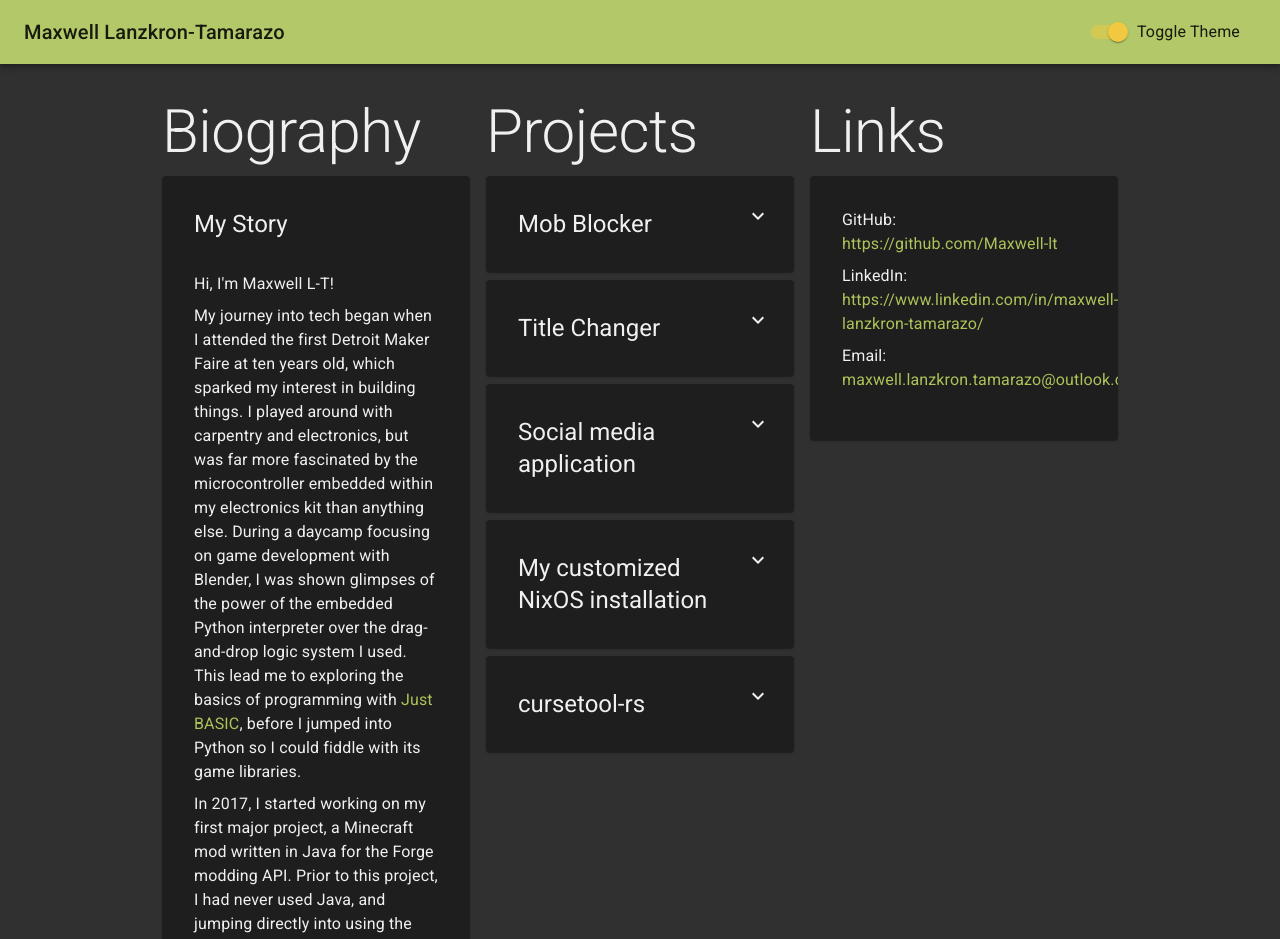
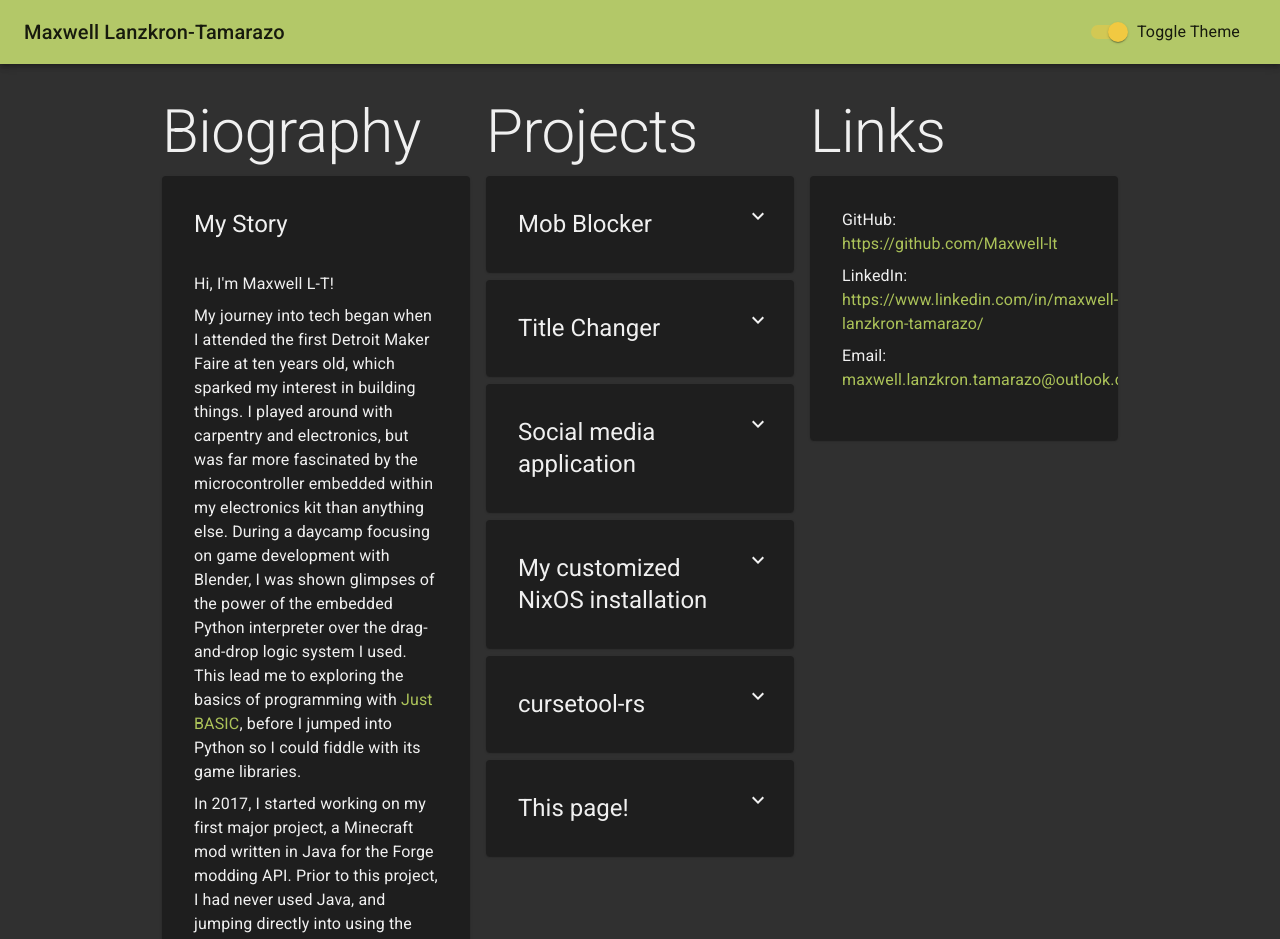
Before and after one commit to Maxwell-lt/www.maxwell-lt.dev, a React (Create React App) app in the folder frontend/: page / in a window 1280 px wide. Shown: the top 939 px of the page. Built offline with nearby package versions, Linux system fonts and the light colour scheme.

Commit message:
Add card to Projects section with info on this website

```diff
--- a/frontend/src/About.tsx
+++ b/frontend/src/About.tsx
@@ -108,6 +108,17 @@ class About extends React.Component {
                             I was successful in this attempt, and my cursetool-rs implementation has been in use for a while now.
                         </Typography>
                     </ProjectCard>
+                    <ProjectCard title="This page!" links={[
+                        { title: "GitHub", href: "https://github.com/Maxwell-lt/www.maxwell-lt.dev" }
+                    ]}>
+                        <Typography variant="body1">
+                            This website uses a frontend written in React, using the Material UI component library. It's currently deployed as a static website served by Nginx,
+                            running on a NixOS dedicated server. There's also a backend component written in Rust with the <Link href="https://rocket.rs/" underline="hover">Rocket</Link> web framework,
+                            which might in the future be used behind Nginx to serve dynamic and interactive content.
+                            On a computer with the Nix package manager installed (and the experimental Flakes feature enabled), a customized development environment can be entered with the "nix develop"
+                            command, and the website will be compiled and executed with the "nix run" command.
+                        </Typography>
+                    </ProjectCard>
                 </Grid>
                 <Grid item lg={3} xs={10}>
                     <Typography variant="h2">
```
